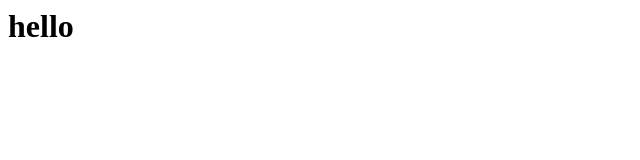
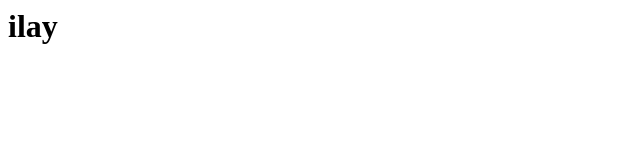
Before and after one commit to ilayakanth/ilay, a plain HTML site: page index.html in a window 1280 px wide. Shown: the full height of the page, 0-640 px from the left. Drawn offline with Linux system fonts and the light colour scheme.

Commit message:
Update index.html

```diff
--- a/index.html
+++ b/index.html
@@ -1,5 +1,5 @@
 <html>
 	<body>
-	<h1>hello</h1>
+	<h1>ilay</h1>
 	</body>
 </html>
```
